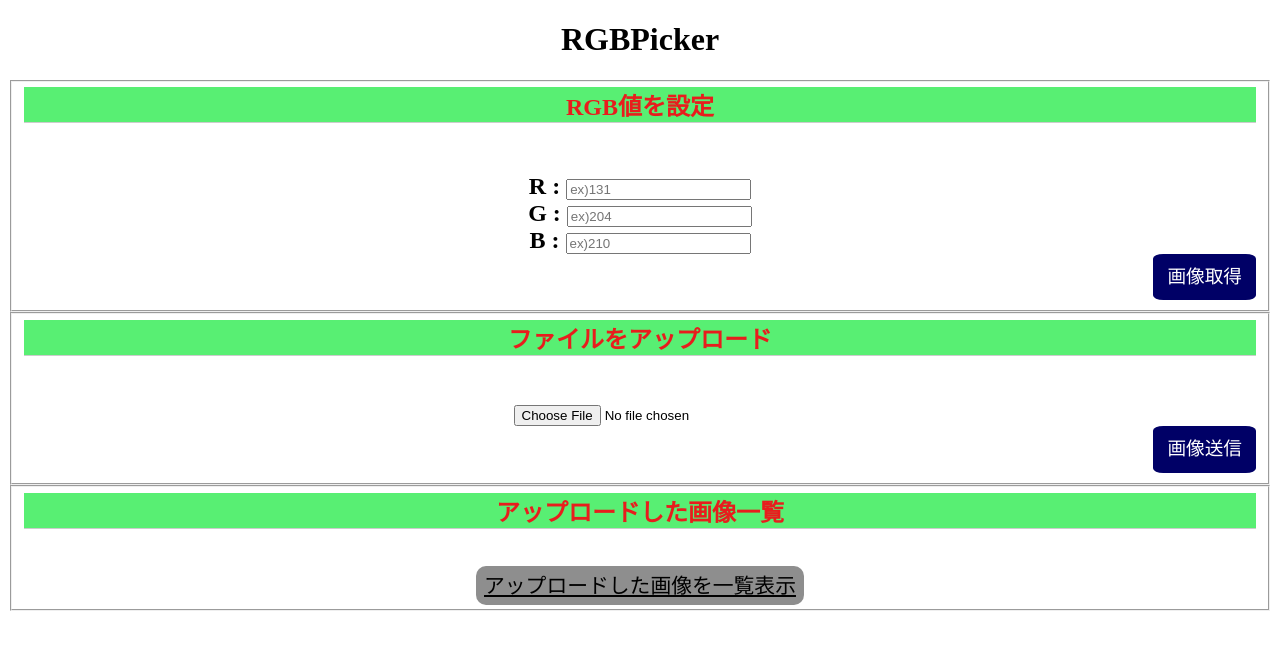
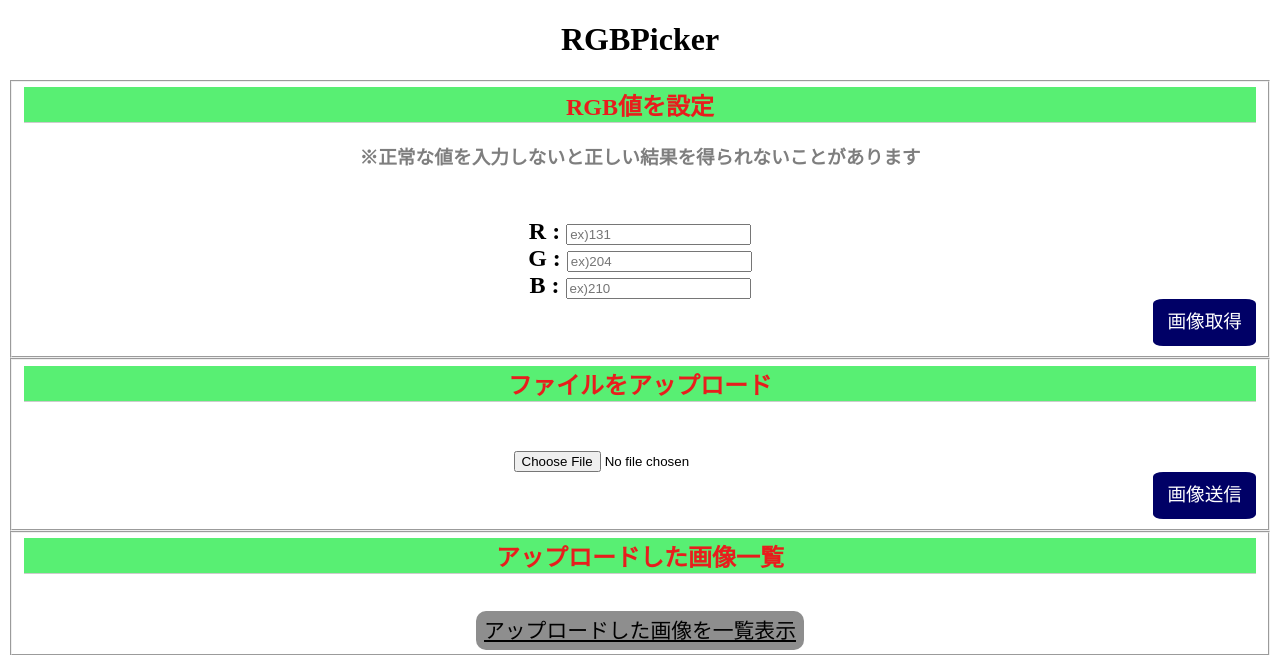
Before and after one commit to 2022AIT-OOP2-G12/GUIapp, a Flask app: page / in a window 1280 px wide. Shown: the top 655 px of the page. Run offline with Flask 2, Linux system fonts and the light colour scheme.

Commit message:
RGBの注意書きの追加

```diff
--- a/static/style.css
+++ b/static/style.css
@@ -11,6 +11,11 @@ h2 {
   padding: 0;
   border-bottom: 1px solid #ccc;
   background: rgb(88, 239, 115);
+  text-align: center;
+}
+
+h3 {
+  opacity: 0.5;
   text-align: center;
 }
 
--- a/templates/index.html
+++ b/templates/index.html
@@ -11,6 +11,7 @@
     <h1>RGBPicker</h1>
     <fieldset>
       <h2>RGB値を設定</h2>
+      <h3>※正常な値を入力しないと正しい結果を得られないことがあります</h3>
       <div id="RGBinput">
         <form method="post" action="/output">
           <div>
```
